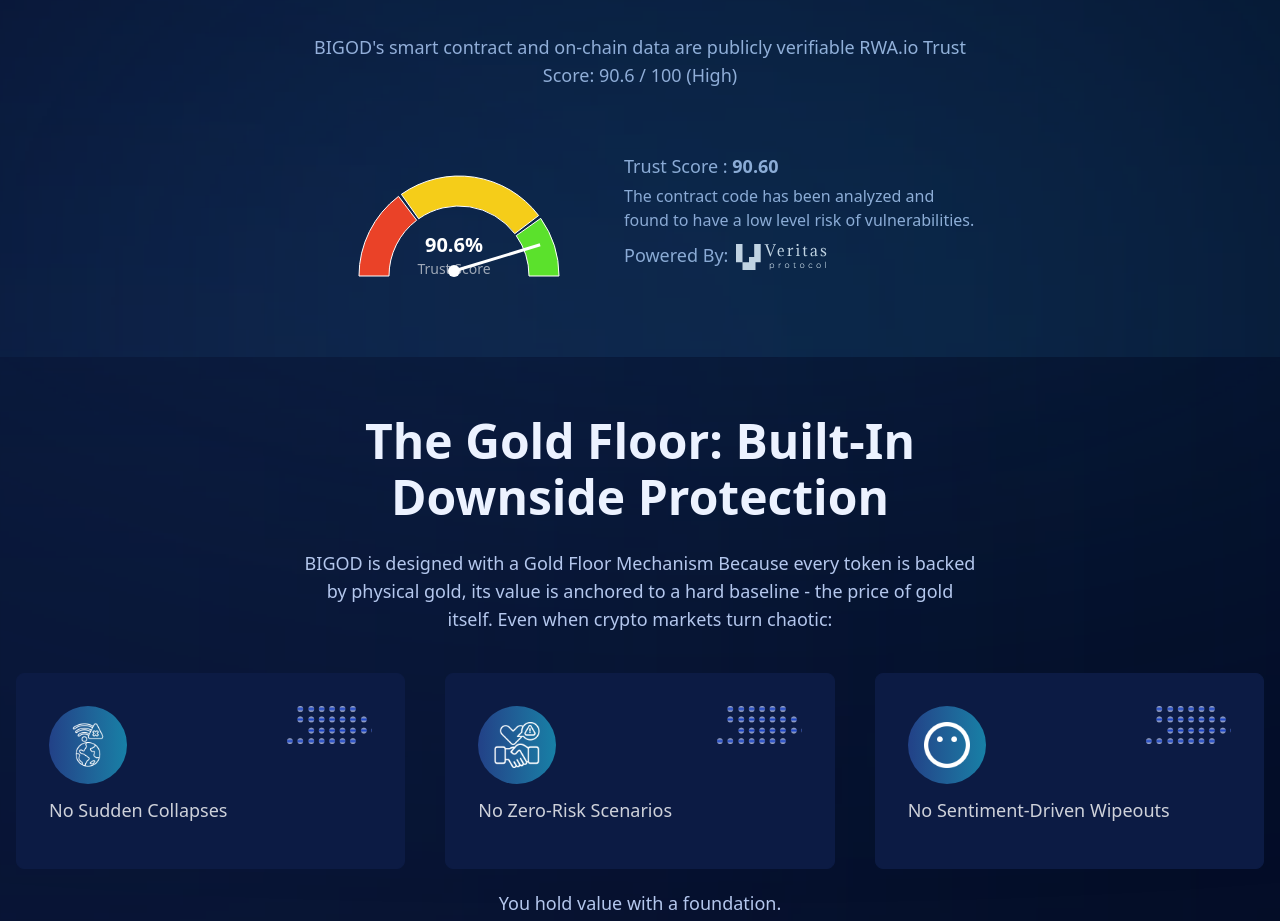
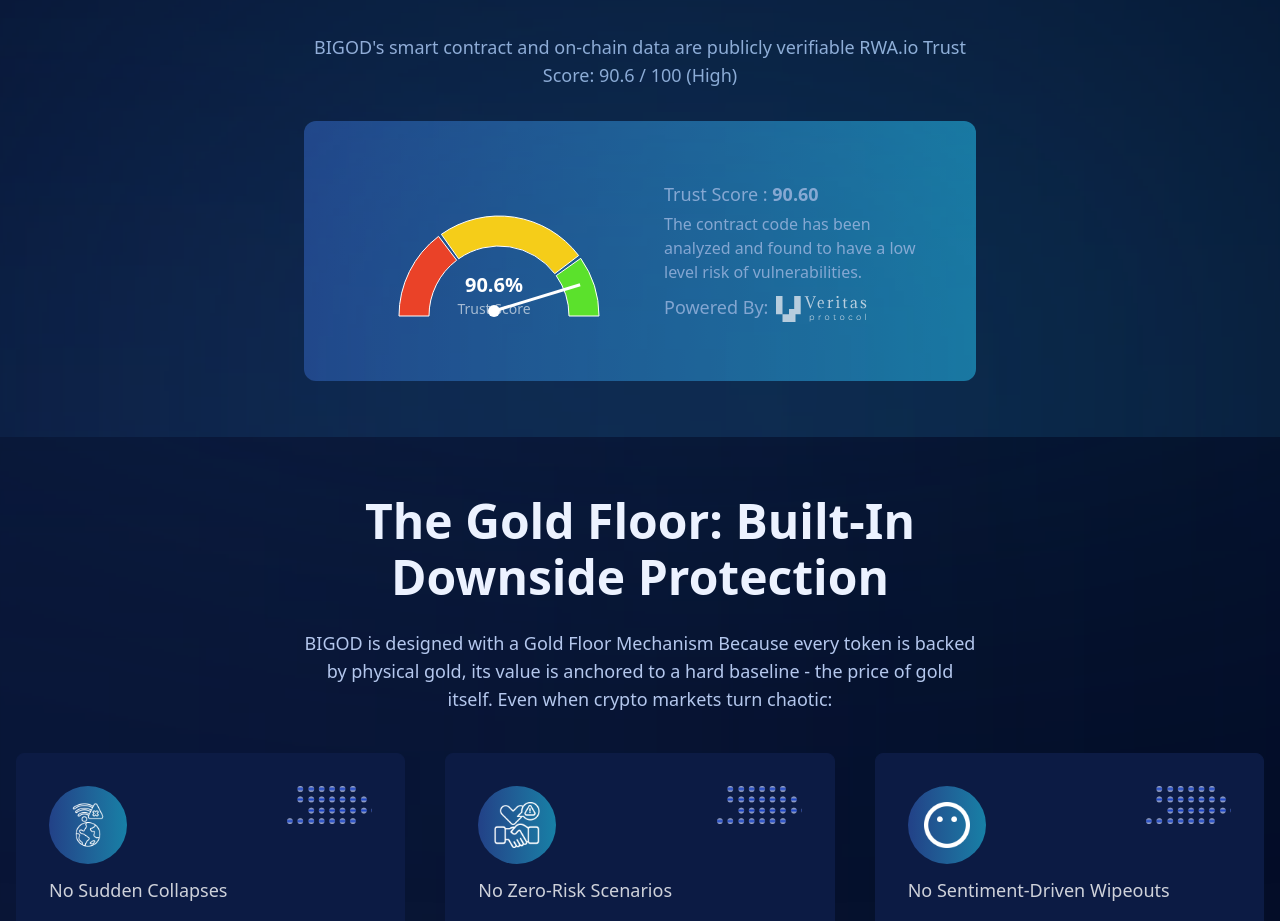
Before and after one commit to Srishti60/bigod-landing-page, a Next.js app: page / in a window 1280 px wide. Shown: the part 1320-2241 px from the top of the page. Built offline with nearby package versions, Linux system fonts and the light colour scheme.

Commit message:
add golden border in container and container

```diff
--- a/app/components/home/simple/index.jsx
+++ b/app/components/home/simple/index.jsx
@@ -19,7 +19,7 @@ const Simple = () => {
             RWA.io Trust Score: 90.6 / 100 (High)
           </p>
 
-          <div className="flex md:flex-row flex-col gap-5 items-center">
+          <div className="flex md:flex-row flex-col gap-5 items-center p-10 rounded-xl bg-linear-to-r from-[#224187] to-[#1780a6]">
             {/* Gauge */}
             <GaugeChart value={90.6} />
 
```
